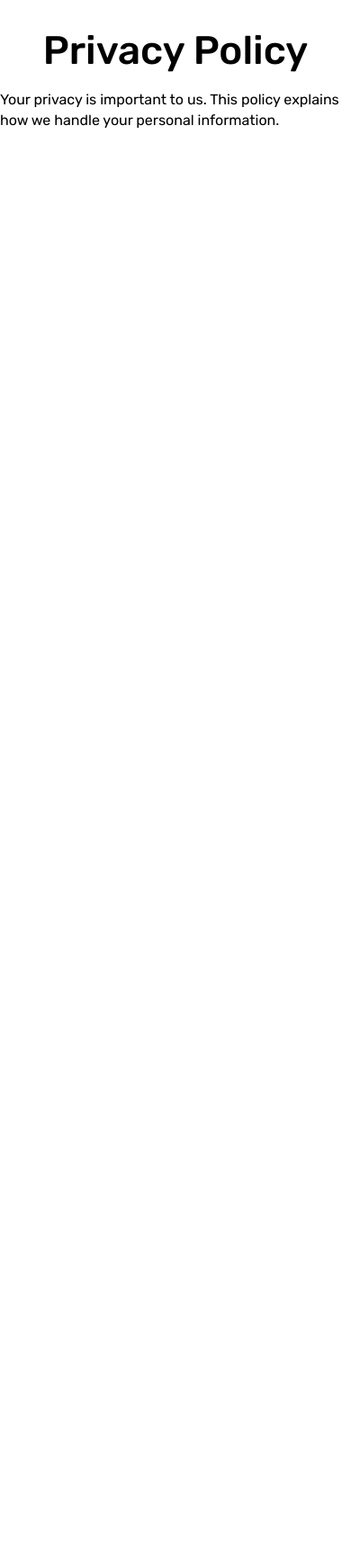
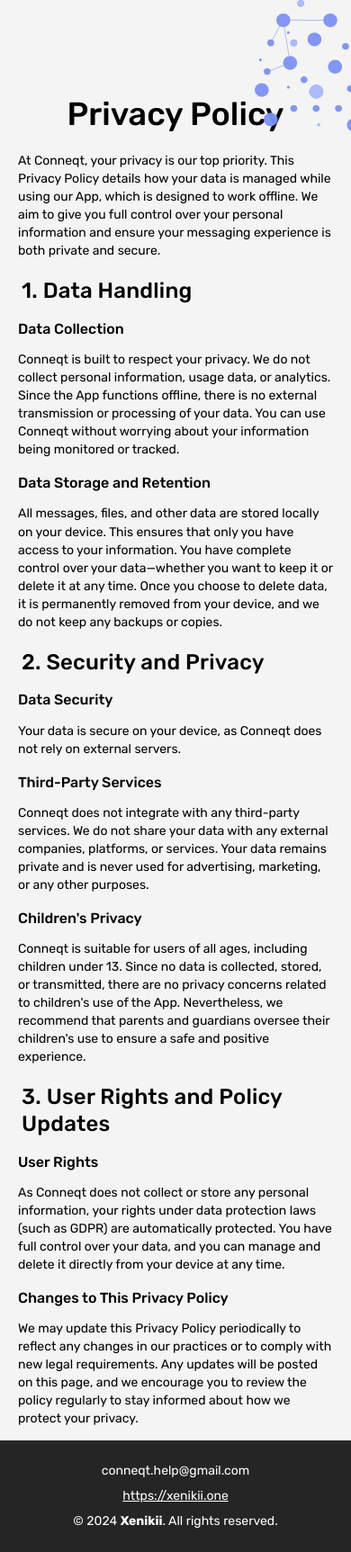
Before and after one commit to ksenia312/conneqt-app, a plain HTML site: page privacy-policy.html in a window 390 px wide. Shown: the whole page at 90% size. Before the commit the page ends 844 px from the top, so only its background shows below. Drawn offline with Linux system fonts and the light colour scheme.

Commit message:
feat: update policies

```diff
--- a/index.css
+++ b/index.css
@@ -24,23 +24,27 @@
 }
 
 /* Global Styles */
-body {
+body, html {
     font-family: 'Rubik', sans-serif;
     margin: 0;
     padding: 0;
-    background-color: #fff;
+    background: #f4f4f4;
     color: #333;
+    min-height: 100vh;
+    display: flex;
+    flex-direction: column;
 }
 
 .content-data {
-    padding: 150px 20px;
+    padding: 120px 50px 20px 50px;
 }
 
 .logo {
     position: absolute;
     right: 0;
     height: 250px;
-    z-index: -1;
+    opacity: 95%;
+    z-index: 1;
 }
 
 
@@ -51,7 +55,7 @@ h1 {
     font-weight: 500; /* Font weight: w500 */
     letter-spacing: 0;
     color: black;
-    margin-bottom: 16px;
+    margin-bottom: 24px;
     text-align: center;
 }
 
@@ -63,14 +67,15 @@ h2 {
     letter-spacing: 0.2px; /* Letter spacing: 0.2 */
     color: black;
     margin-bottom: 16px;
+    margin-left: 16px;
 }
 
 /* Headline Small - H3 */
 h3 {
     font-size: 22px; /* Font size: 18 */
     line-height: 1.33; /* Height: 24 / 18 */
-    font-weight: 400; /* Default font weight */
-    color: #252525;
+    font-weight: 500; /* Default font weight */
+    color: black;
     margin-bottom: 16px;
 }
 
@@ -88,10 +93,52 @@ footer > p, footer a {
 }
 
 footer {
-    bottom: 0;
+    margin-top: auto;
     background: #252525;
     color: white;
     padding: 20px 40px;
     display: flex;
     justify-content: space-evenly;
 }
+
+@media screen and (max-width: 600px) {
+    footer {
+        flex-direction: column;
+        align-items: center;
+        flex-wrap: wrap-reverse;
+    }
+    footer > p {
+        padding: 0;
+        margin: 4px;
+    }
+
+
+    h1 {
+        font-size: 36px; /* Font size: 24 */
+        margin-bottom: 20px;
+    }
+
+    h2 {
+        font-size: 24px; /* Font size: 21 */
+        margin-bottom: 12px;
+        margin-left: 4px;
+    }
+
+    h3 {
+        font-size: 16px; /* Font size: 18 */
+        margin-bottom: 8px;
+    }
+
+    p, li {
+        font-size: 14px; /* Font size: 14 */
+        margin-bottom: 6px;
+    }
+
+    .logo {
+        height: 150px;
+    }
+
+    .content-data {
+        padding: 80px 20px 8px 20px;
+    }
+}
--- a/privacy-policy.html
+++ b/privacy-policy.html
@@ -8,8 +8,43 @@
     <link rel="icon" type="image/x-icon" href="assets/favicon.ico">
 </head>
 <body>
+<img class="logo" src="assets/icon-right.svg" alt="icon"/>
+<div class="content-data">
     <h1>Privacy Policy</h1>
-    <p>Your privacy is important to us. This policy explains how we handle your personal information.</p>
-    <!-- Add your privacy policy details here -->
+
+    <p>At Conneqt, your privacy is our top priority. This Privacy Policy details how your data is managed while using our App, which is designed to work offline. We aim to give you full control over your personal information and ensure your messaging experience is both private and secure.</p>
+
+    <h2>1. Data Handling</h2>
+
+    <h3>Data Collection</h3>
+    <p>Conneqt is built to respect your privacy. We do not collect personal information, usage data, or analytics. Since the App functions offline, there is no external transmission or processing of your data. You can use Conneqt without worrying about your information being monitored or tracked.</p>
+
+    <h3>Data Storage and Retention</h3>
+    <p>All messages, files, and other data are stored locally on your device. This ensures that only you have access to your information. You have complete control over your data—whether you want to keep it or delete it at any time. Once you choose to delete data, it is permanently removed from your device, and we do not keep any backups or copies.</p>
+
+    <h2>2. Security and Privacy</h2>
+
+    <h3>Data Security</h3>
+    <p>Your data is secure on your device, as Conneqt does not rely on external servers. </p>
+
+    <h3>Third-Party Services</h3>
+    <p>Conneqt does not integrate with any third-party services. We do not share your data with any external companies, platforms, or services. Your data remains private and is never used for advertising, marketing, or any other purposes.</p>
+
+    <h3>Children's Privacy</h3>
+    <p>Conneqt is suitable for users of all ages, including children under 13. Since no data is collected, stored, or transmitted, there are no privacy concerns related to children's use of the App. Nevertheless, we recommend that parents and guardians oversee their children's use to ensure a safe and positive experience.</p>
+
+    <h2>3. User Rights and Policy Updates</h2>
+
+    <h3>User Rights</h3>
+    <p>As Conneqt does not collect or store any personal information, your rights under data protection laws (such as GDPR) are automatically protected. You have full control over your data, and you can manage and delete it directly from your device at any time.</p>
+
+    <h3>Changes to This Privacy Policy</h3>
+    <p>We may update this Privacy Policy periodically to reflect any changes in our practices or to comply with new legal requirements. Any updates will be posted on this page, and we encourage you to review the policy regularly to stay informed about how we protect your privacy.</p>
+</div>
+<footer>
+    <p>conneqt.help@gmail.com</p>
+    <p><a href="https://xenikii.one" target="_blank">https://xenikii.one</a></p>
+    <p>© 2024 <strong>Xenikii</strong>. All rights reserved.</p>
+</footer>
 </body>
 </html>
```
Also changed, not shown: index.html (+14 -3 lines), terms-and-conditions.html (+7 -38 lines).
